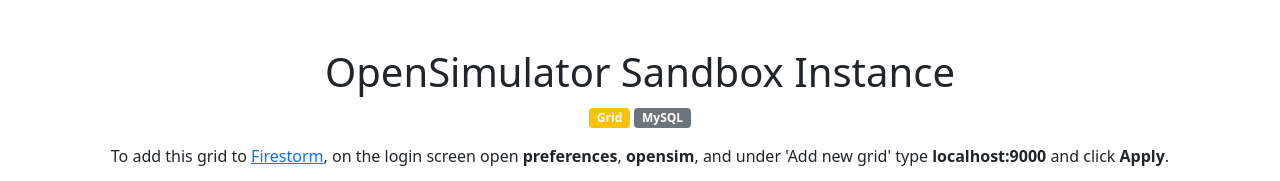
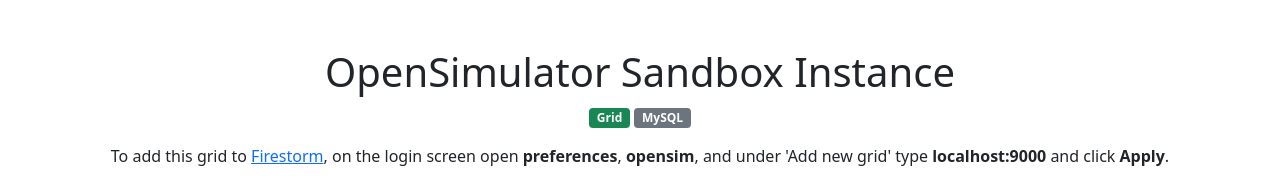
Before and after one commit to soup-bowl/opensim-sandbox, a plain HTML site: page grid/www/index.html in a window 1280 px wide. Shown: the top 181 px of the page. Drawn offline with nearby package versions, Linux system fonts and the light colour scheme.

Commit message:
Wrong Grid ref.

```diff
--- a/grid/www/index.html
+++ b/grid/www/index.html
@@ -7,7 +7,7 @@
 	<body>
 		<main role="main" class="container-sm mt-5 text-center">
 			<h1>OpenSimulator Sandbox Instance</h1>
-			<p><span class="badge bg-warning">Grid</span>&nbsp;<span class="badge bg-secondary">MySQL</span></p>
+			<p><span class="badge bg-success">Grid</span>&nbsp;<span class="badge bg-secondary">MySQL</span></p>
 			<p>To add this grid to <a href="https://www.firestormviewer.org/os-operating-system/" target="_blank">Firestorm</a>, on the login screen open <strong>preferences</strong>, <strong>opensim</strong>, and under 'Add new grid' type <strong>localhost:9000</strong> and click <strong>Apply</strong>.</p>
 			<h2>Credentials</h2>
 			<div class="table-responsive" style="margin-left: 25%; margin-right: 25%;">
```
Also changed, not shown: 4 other files.
